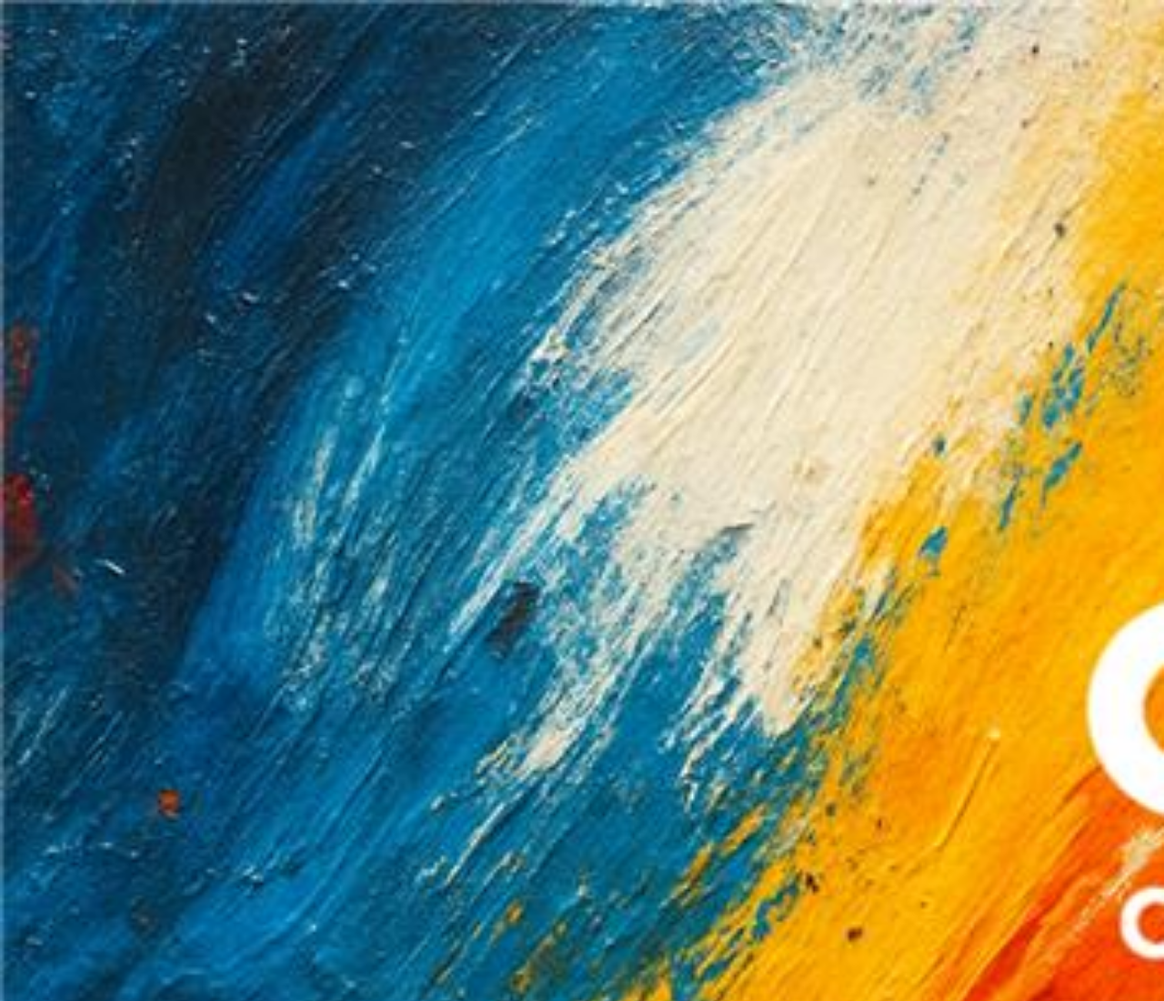
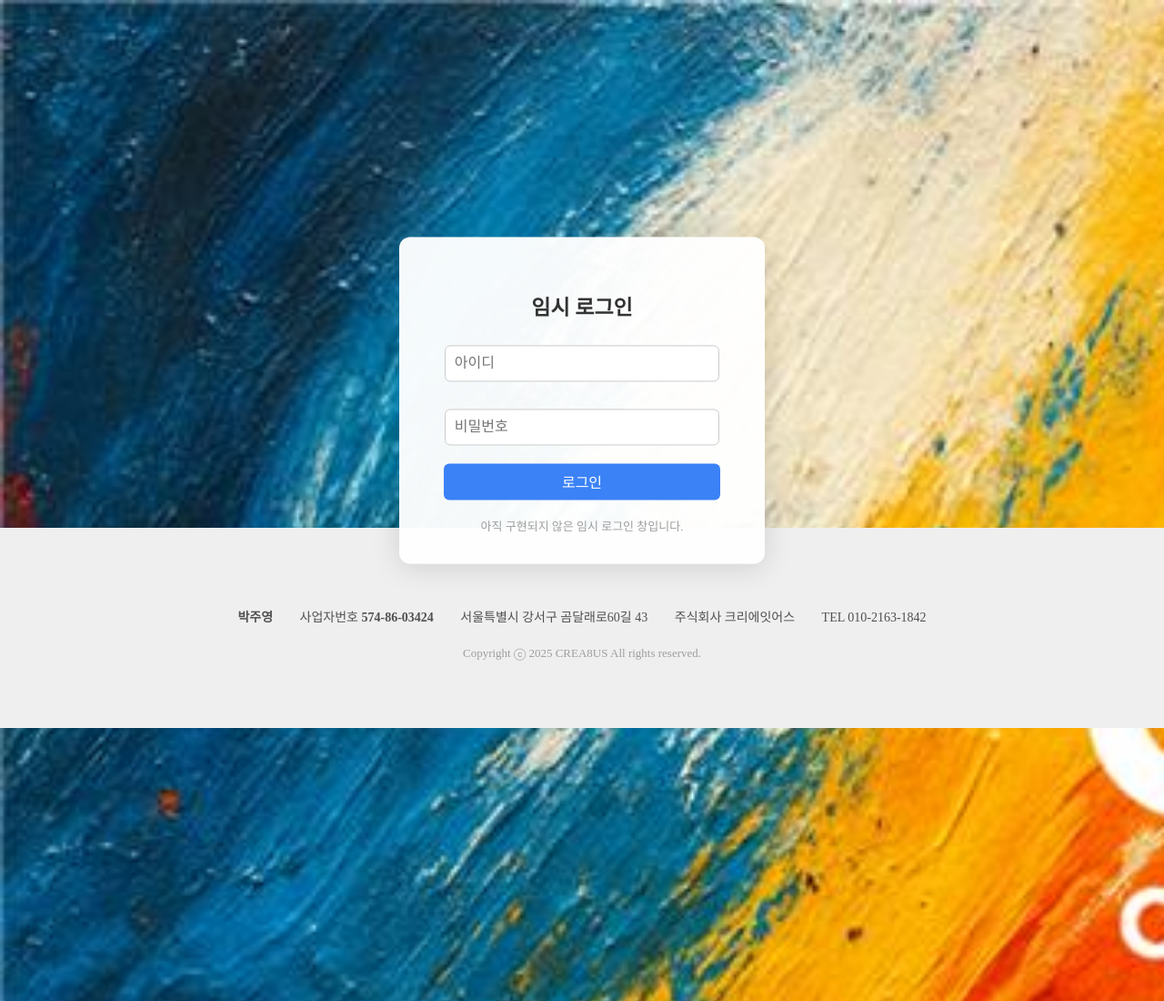
Before and after one commit to wieharace/cre8us_landing, a plain HTML site: page index.html in a window 1280 px wide. Shown: the top 1100 px of the page at 91% size. Drawn offline with Linux system fonts and the light colour scheme; a web font is replaced by a local one.

Commit message:
Update index.html

```diff
--- a/index.html
+++ b/index.html
@@ -8,14 +8,11 @@
   <meta property="og:type" content="website" />
   <meta property="og:image" content="og_image.png" />
   <meta property="og:site_name" content="크리에잇어스" />
-
   <meta property="og:description" content="창작자 종합 클라우드 크잇" />
   <link rel="icon" href="cre8us.ico">
   <style>
-
-
     .center {
-      position: relative; /* 상대 위치 설정 */
+      position: relative;
       display: flex;
       justify-content: center;
       align-items: center;
@@ -28,24 +25,74 @@
       background-repeat: no-repeat;
       height: 2387px;
     }
+    /* 임시 로그인 박스 */
+    .login-modal {
+      position: absolute;
+      left: 50%;
+      top: 55%;
+      transform: translate(-50%, -50%);
+      background-color: rgba(255,255,255,0.96);
+      border-radius: 12px;
+      box-shadow: 0 4px 32px rgba(0,0,0,.13);
+      padding: 40px 36px 32px 36px;
+      min-width: 330px;
+      max-width: 94vw;
+      text-align: center;
+      font-family: 'Pretendard-Regular';
+      z-index: 10;
+    }
+    .login-modal h2 {
+      margin-bottom: 16px;
+      font-size: 23px;
+      color: #333;
+    }
+    .login-modal input[type="text"], .login-modal input[type="password"] {
+      width: 85%;
+      padding: 10px;
+      margin: 10px 0 20px 0;
+      border: 1px solid #ccc;
+      border-radius: 6px;
+      font-size: 16px;
+      outline: none;
+      font-family: 'Pretendard-Regular';
+    }
+    .login-modal button {
+      background: #3B82F6;
+      color: #fff;
+      border: none;
+      border-radius: 6px;
+      height: 40px;
+      width: 92%;
+      font-size: 16px;
+      font-family: 'Pretendard-Regular';
+      cursor: pointer;
+      margin-bottom: 10px;
+      transition: background 0.2s;
+    }
+    .login-modal button:hover {
+      background: #2563EB;
+    }
+
     footer {
-      position: absolute; /* 절대 위치 설정 */
-      bottom: 0px; /* 아래쪽 여백 조정 */
-      left: 0%; /* 가운데 정렬을 위해 왼쪽 위치 설정 */
+      position: absolute;
+      bottom: 0px;
+      left: 0%;
       width: 100%;
       height: 220px;
       text-align: center;
-      background-color: #EFEFEF; /* 푸터 배경색 설정 */
-      color: #505050; /* 푸터 텍스트 색상 설정 */
+      background-color: #EFEFEF;
+      color: #505050;
       font-family: 'Pretendard-Regular';
       align-content: center;
       line-height: 1.7;
       font-size: 14px;
+      display: flex;
+      flex-direction: column;
+      justify-content: center;
     }
     b {
-        color: #505050; /* 푸터 텍스트 색상 설정 */
+      color: #505050;
     }
-
     @font-face {
       font-family: 'Pretendard-Regular';
       src: url('https://cdn.jsdelivr.net/gh/Project-Noonnu/noonfonts_2107@1.1/Pretendard-Regular.woff') format('woff');
@@ -55,10 +102,50 @@
     .dscr{
       color: #9E9E9E
     }
+    .footer-info{
+      margin-top: 16px;
+      font-size: 14px;
+      color: #505050;
+    }
+    .footer-info span {
+      margin: 0 13px;
+    }
+    @media (max-width: 600px) {
+      .login-modal {
+        min-width: 90vw;
+        padding: 30px 10vw 26px 10vw;
+      }
+      .footer-info span {
+        display: block;
+        margin: 2px 0;
+      }
+    }
   </style>
 </head>
 <body>
 
+  <!-- 중앙 살짝 아래 임시 로그인 창 -->
+  <div class="login-modal">
+    <h2>임시 로그인</h2>
+    <form>
+      <input type="text" placeholder="아이디" autocomplete="username"><br>
+      <input type="password" placeholder="비밀번호" autocomplete="current-password"><br>
+      <button type="submit">로그인</button>
+    </form>
+    <div class="dscr" style="margin-top:9px;font-size:13px;">아직 구현되지 않은 임시 로그인 창입니다.</div>
+  </div>
 
+  <footer>
+    <div class="footer-info">
+      <span><b>박주영</b></span>
+      <span>사업자번호 <b>574-86-03424</b></span>
+      <span>서울특별시 강서구 곰달래로60길 43</span>
+      <span>주식회사 크리에잇어스</span>
+      <span>TEL 010-2163-1842</span>
+    </div>
+    <div class="dscr" style="margin-top:17px;font-size:13px;">
+      Copyright ⓒ 2025 CREA8US All rights reserved.
+    </div>
+  </footer>
 </body>
 </html>
```
Lines whose indentation alone changed are shown as unchanged.
